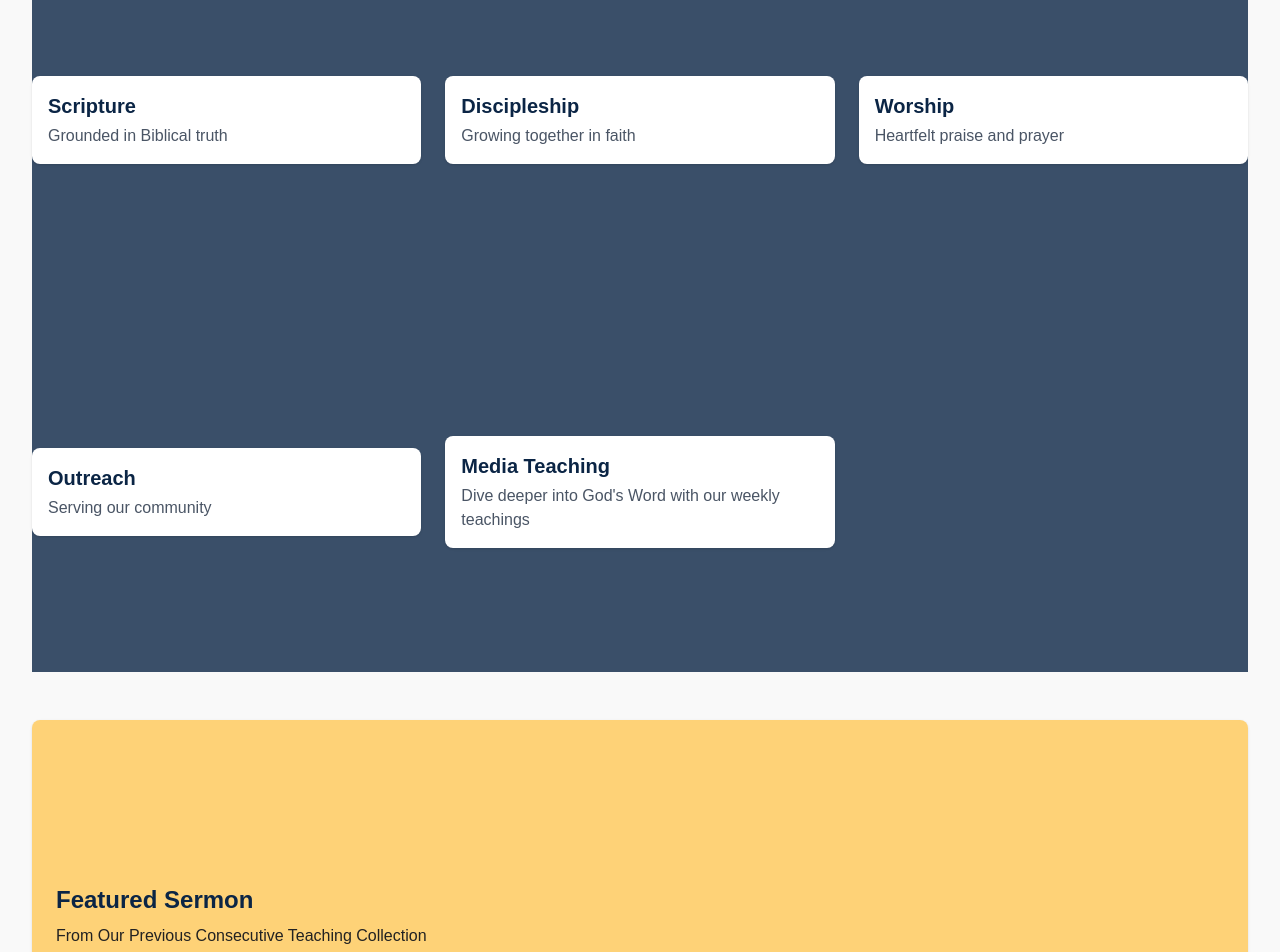
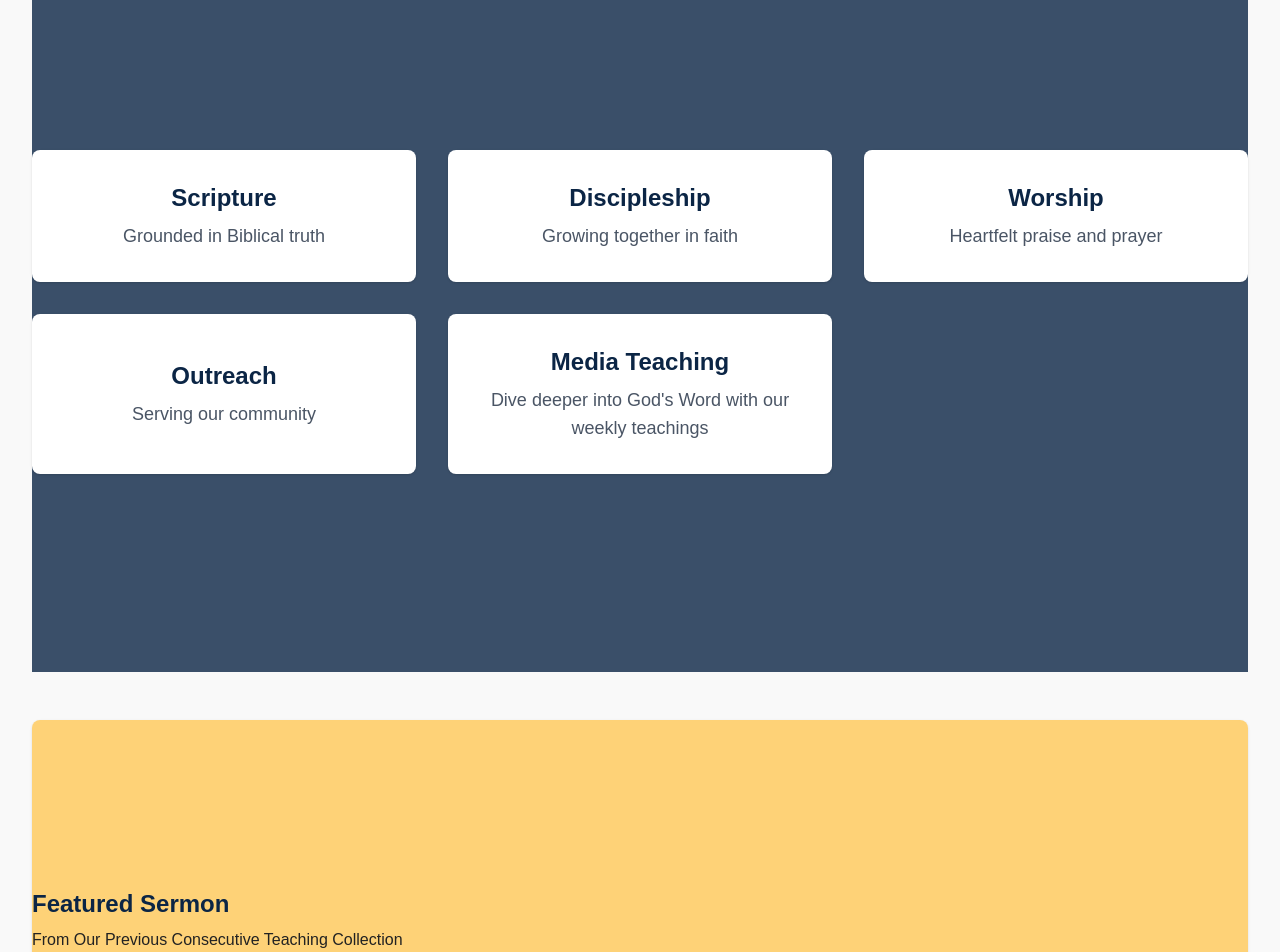
Before and after one commit to anon381/jslv3, a Next.js app: page / in a window 1280 px wide. Shown: the part 1680-2632 px from the top of the page. Built offline with nearby package versions, Linux system fonts and the light colour scheme.

Commit message:
Update home page: section layout, slide animations, and card centering

```diff
--- a/src/app/page.tsx
+++ b/src/app/page.tsx
@@ -12,7 +12,8 @@ export default function Home() {
       <ParallaxBG />
       <main className="bg-[#f9f9f9] text-[#222222] min-h-screen p-8 pt-24 space-y-12">
         {/* Welcome Section */}
-        <ScrollGasp className="text-center min-h-[90vh] flex flex-col justify-center bg-[#f9f9f9]">
+        <ScrollGasp direction="left" className="text-center min-h-[90vh] flex flex-col justify-center bg-[#f9f9f9]">
+          <ScrollGasp direction="right">
             <h1 className="text-3xl font-bold text-[#0b2545] mb-2">Encounter Jesus. Grow in the Word. Impact the World.</h1>
             <p className="text-lg mb-4">Join us for spirit-filled teachings, vibrant community, and engaging online presence.</p>
             <div className="flex flex-wrap justify-center gap-4 mb-4">
@@ -21,40 +22,48 @@ export default function Home() {
               <button className="bg-[#f0f0f0] text-[#0b2545] px-6 py-2 rounded shadow hover:bg-[#ffc857] transition">Follow Us Online</button>
             </div>
           </ScrollGasp>
+        </ScrollGasp>
 
         {/* About Section */}
-        <ScrollGasp className="w-full bg-[#e1ad01]/80 rounded-lg shadow p-6 min-h-[90vh] flex flex-col justify-center">
+        <ScrollGasp direction="right" className="w-full bg-[#e1ad01]/80 rounded-lg shadow min-h-[90vh] flex flex-col justify-center">
+          <ScrollGasp direction="left">
             <h2 className="text-2xl font-bold text-[#0b2545] mb-2">About JSL Church</h2>
             <p className="mb-2">We are a Bible-teaching, Christ-centered church committed to proclaiming Jesus Christ and preaching the word of God. Founded by Pastor Zenebech Gessesse and her husband Engineer Luelkal Kassie Eleven years ago, we are dedicated to spreading the Gospel and building a strong community of believers.</p>
             <button className="bg-[#0b2545] text-white px-4 py-2 rounded hover:bg-[#1a1a40]">Learn More About Our Story</button>
           </ScrollGasp>
+        </ScrollGasp>
 
         {/* Core Values Section */}
-        <ScrollGasp className="grid grid-cols-1 sm:grid-cols-2 md:grid-cols-3 gap-6 min-h-[90vh] items-center bg-[#0b2545]/80">
-          <div className="bg-white rounded-lg shadow p-4">
-            <h3 className="text-xl font-bold text-[#0b2545] mb-1">Scripture</h3>
+        <ScrollGasp direction="left" className="flex min-h-[90vh] items-center justify-center bg-[#0b2545]/80">
+          <ScrollGasp direction="right" className="w-full h-full">
+            <div className="grid grid-cols-1 sm:grid-cols-2 md:grid-cols-3 gap-8 w-full h-full">
+              <div className="bg-white rounded-lg shadow p-8 flex flex-col justify-center items-center h-full w-full text-center text-lg">
+                <h3 className="text-2xl font-bold text-[#0b2545] mb-2">Scripture</h3>
                 <p className="text-gray-600">Grounded in Biblical truth</p>
               </div>
-          <div className="bg-white rounded-lg shadow p-4">
-            <h3 className="text-xl font-bold text-[#0b2545] mb-1">Discipleship</h3>
+              <div className="bg-white rounded-lg shadow p-8 flex flex-col justify-center items-center h-full w-full text-center text-lg">
+                <h3 className="text-2xl font-bold text-[#0b2545] mb-2">Discipleship</h3>
                 <p className="text-gray-600">Growing together in faith</p>
               </div>
-          <div className="bg-white rounded-lg shadow p-4">
-            <h3 className="text-xl font-bold text-[#0b2545] mb-1">Worship</h3>
+              <div className="bg-white rounded-lg shadow p-8 flex flex-col justify-center items-center h-full w-full text-center text-lg">
+                <h3 className="text-2xl font-bold text-[#0b2545] mb-2">Worship</h3>
                 <p className="text-gray-600">Heartfelt praise and prayer</p>
               </div>
-          <div className="bg-white rounded-lg shadow p-4">
-            <h3 className="text-xl font-bold text-[#0b2545] mb-1">Outreach</h3>
+              <div className="bg-white rounded-lg shadow p-8 flex flex-col justify-center items-center h-full w-full text-center text-lg">
+                <h3 className="text-2xl font-bold text-[#0b2545] mb-2">Outreach</h3>
                 <p className="text-gray-600">Serving our community</p>
               </div>
-          <div className="bg-white rounded-lg shadow p-4">
-            <h3 className="text-xl font-bold text-[#0b2545] mb-1">Media Teaching</h3>
+              <div className="bg-white rounded-lg shadow p-8 flex flex-col justify-center items-center h-full w-full text-center text-lg">
+                <h3 className="text-2xl font-bold text-[#0b2545] mb-2">Media Teaching</h3>
                 <p className="text-gray-600">Dive deeper into God's Word with our weekly teachings</p>
               </div>
+            </div>
+          </ScrollGasp>
         </ScrollGasp>
 
         {/* Featured Sermon Section */}
-        <ScrollGasp className="w-full bg-[#ffc857]/80 rounded-lg shadow p-6 min-h-[90vh] flex flex-col justify-center">
+        <ScrollGasp direction="right" className="w-full bg-[#ffc857]/80 rounded-lg shadow min-h-[90vh] flex flex-col justify-center">
+          <ScrollGasp direction="left">
             <h2 className="text-2xl font-bold text-[#0b2545] mb-2">Featured Sermon</h2>
             <p className="mb-2">From Our Previous Consecutive Teaching Collection</p>
             <div className="mb-2">
@@ -78,6 +87,7 @@ export default function Home() {
               </div>
             </div>
             <button className="bg-[#ffc857] text-[#1a1a40] px-4 py-2 rounded mt-4 hover:bg-[#e1ad01]">Explore More Teachings</button>
+          </ScrollGasp>
         </ScrollGasp>
 
         {/* Stay Connected Section */}
```
Lines whose indentation alone changed are shown as unchanged.
